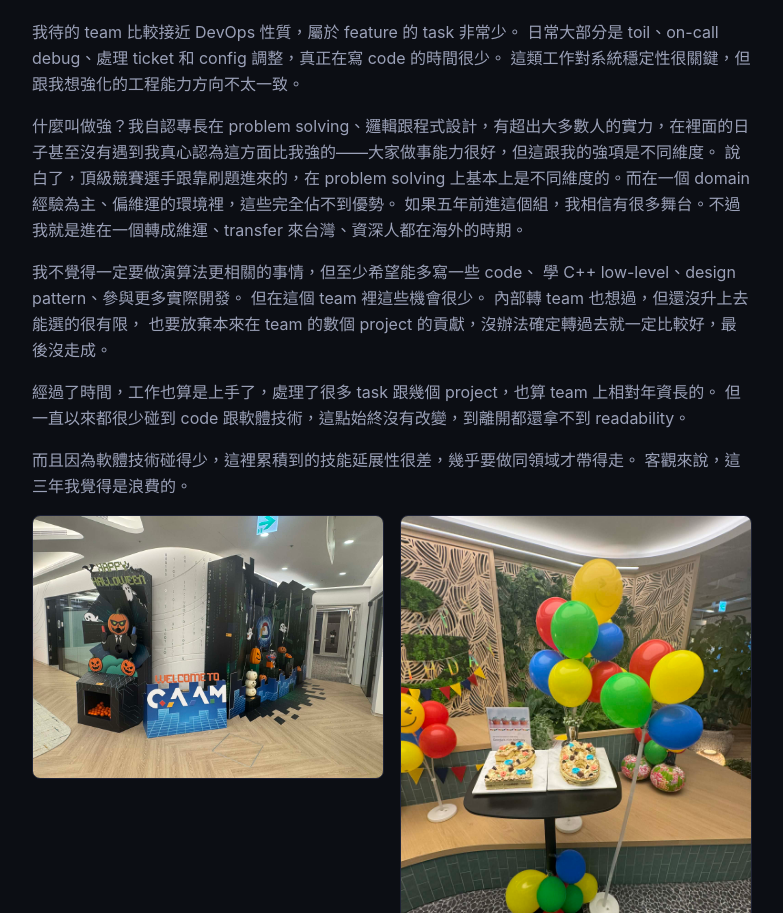
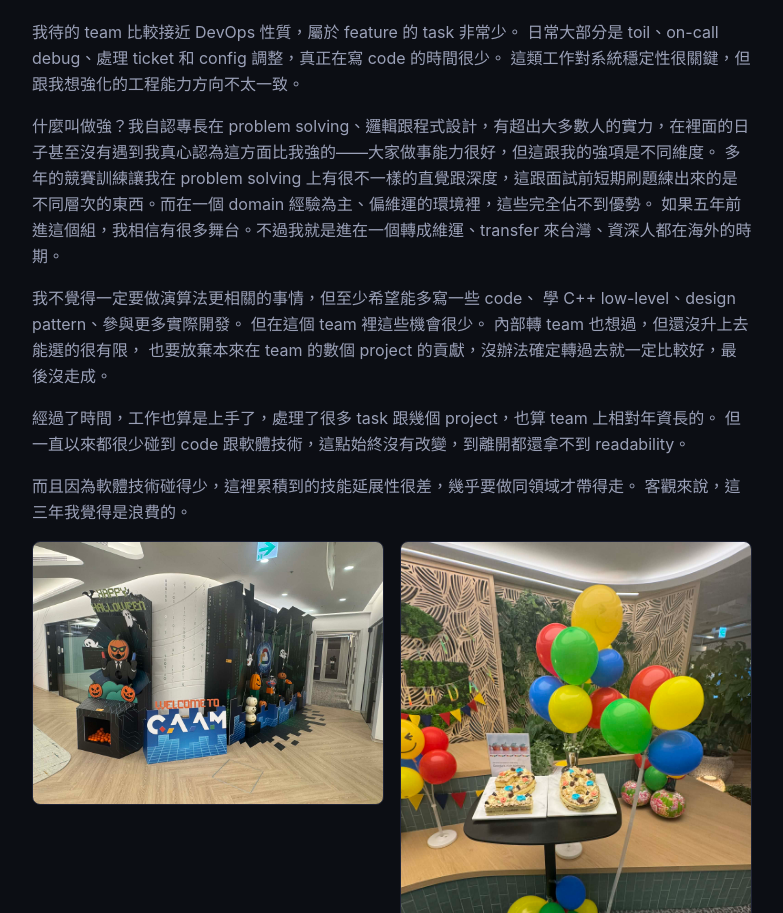
Before and after one commit to HanaYukii/hanayukii-site, a Next.js app: page /blog/leaving-google in a window 1280 px wide. Shown: the part 1947-2860 px from the top of the page, without its empty margins (248-1031 px from the left). Built offline with nearby package versions, Linux system fonts and the light colour scheme.

Commit message:
Soften CP vs leetcode grinder statement to self-focused framing

```diff
--- a/src/app/blog/leaving-google/page.tsx
+++ b/src/app/blog/leaving-google/page.tsx
@@ -147,7 +147,7 @@ export default function LeavingGoogle() {
             </p>
             <p>
               什麼叫做強？我自認專長在 problem solving、邏輯跟程式設計，有超出大多數人的實力，在裡面的日子甚至沒有遇到我真心認為這方面比我強的——大家做事能力很好，但這跟我的強項是不同維度。
-              說白了，頂級競賽選手跟靠刷題進來的，在 problem solving 上基本上是不同維度的。而在一個 domain 經驗為主、偏維運的環境裡，這些完全佔不到優勢。
+              多年的競賽訓練讓我在 problem solving 上有很不一樣的直覺跟深度，這跟面試前短期刷題練出來的是不同層次的東西。而在一個 domain 經驗為主、偏維運的環境裡，這些完全佔不到優勢。
               如果五年前進這個組，我相信有很多舞台。不過我就是進在一個轉成維運、transfer 來台灣、資深人都在海外的時期。
             </p>
             <p>
```
